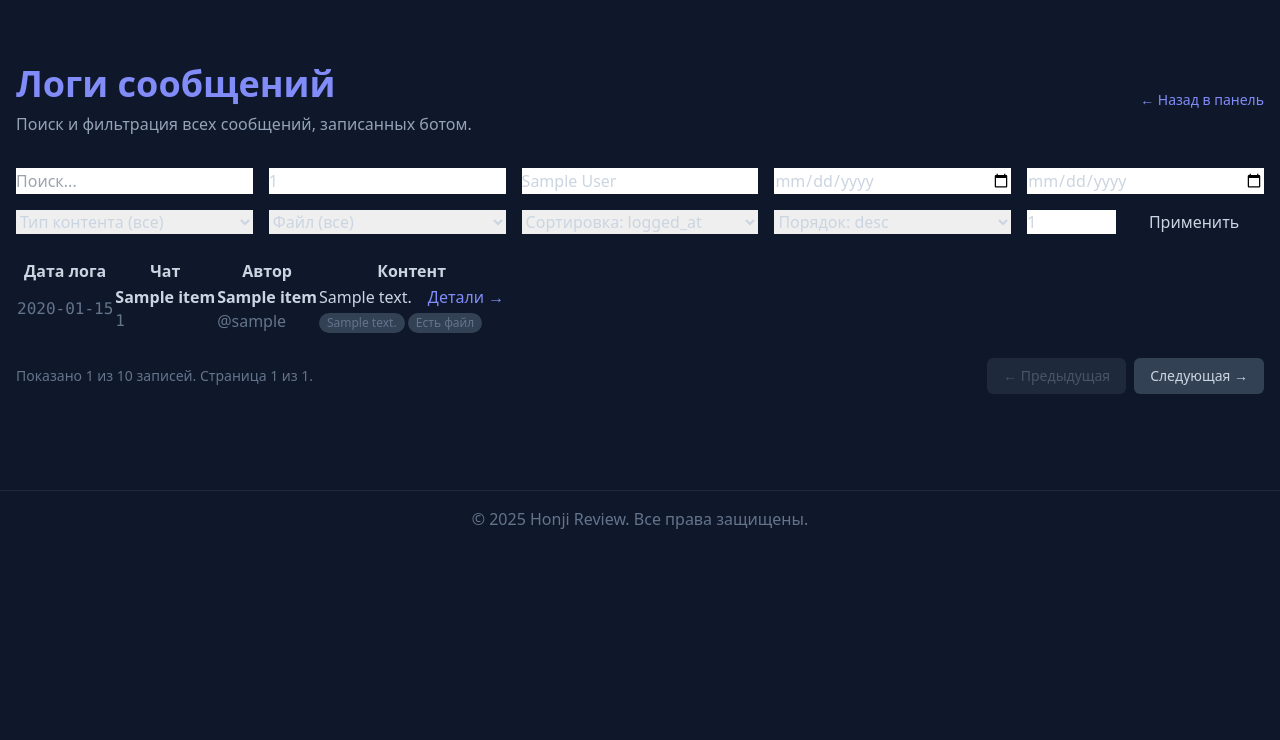
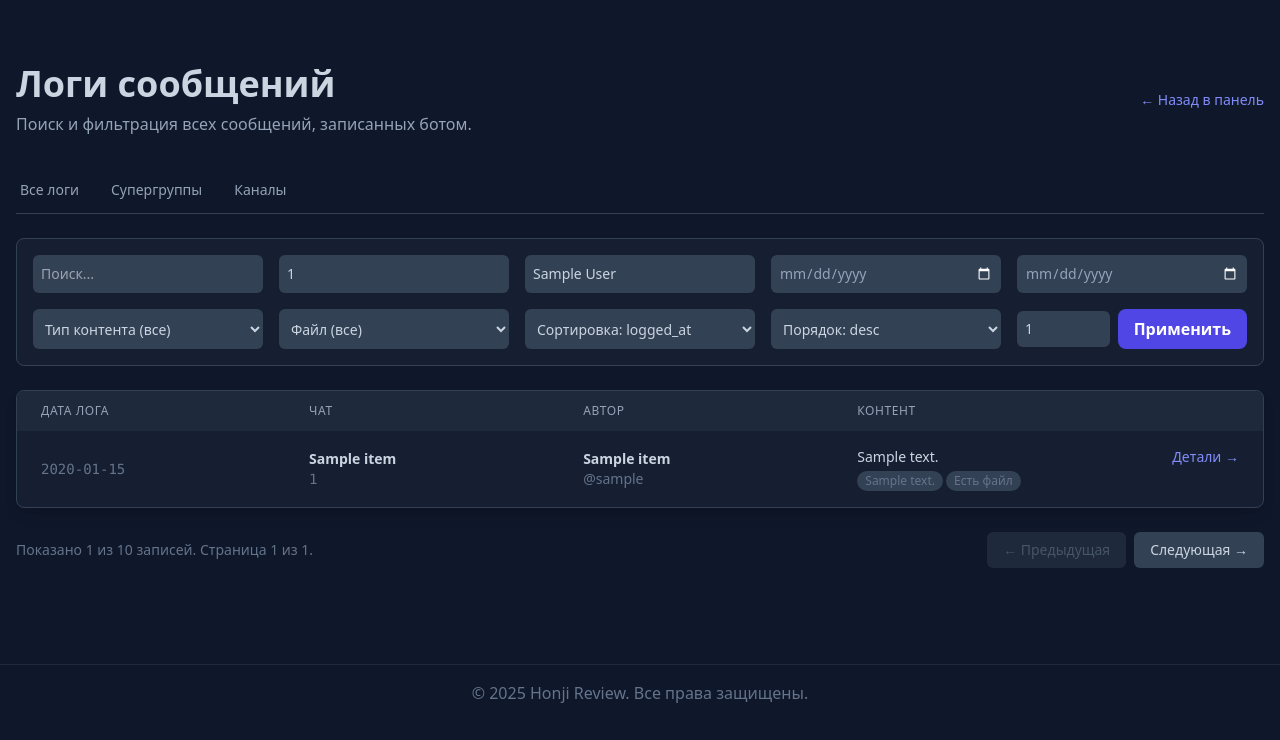
Before and after one commit to honjireview/HJR-Site, a Flask app: template templates/bot_portal/logs.html in a window 1280 px wide. Shown: the part 60-800 px from the top of the page. Run offline with Flask 3, Linux system fonts and the light colour scheme; the template is opened without the code that fills it: most values are stand-ins (such as "Sample title", 1, 10 or a date in 2020); parts of the project's set-up code (start-up, migrations or seed data) failed here and were passed over; some libraries are stand-ins or nearby versions.

Commit message:
add chat type filtering: implement `chat_type` filter in logs routes and templates, refine UI with Tailwind enhancements and pagination improvements

```diff
--- a/templates/bot_portal/logs.html
+++ b/templates/bot_portal/logs.html
@@ -1,10 +1,6 @@
 {% extends "layout.html" %}
 
 {% block title %}Логи сообщений - Панель управления{% endblock %}
-
-{% block head_css %}
-<link rel="stylesheet" href="{{ url_for('static', filename='css/bot_portal.css') }}">
-{% endblock %}
 
 {% block content %}
 <div class="py-12 max-w-7xl mx-auto">
@@ -16,66 +12,93 @@
         <a href="{{ url_for('bot_portal.dashboard') }}" class="text-indigo-400 hover:underline text-sm">&larr; Назад в панель</a>
     </div>
 
-    <div class="card mb-6">
+    <div class="mb-6 border-b border-slate-700">
+        <nav class="flex -mb-px space-x-6">
+            {% set base_args = request.args.to_dict() %}
+            {% set _ = base_args.pop('chat_type', None) %}
+            {% set _ = base_args.pop('page', None) %}
+
+            <a href="{{ url_for('logs.logs_index', **base_args) }}"
+               class="py-3 px-1 border-b-2 font-medium text-sm transition
+                      {% if not active_chat_type %} border-indigo-400 text-indigo-400
+                      {% else %} border-transparent text-slate-400 hover:border-slate-500 hover:text-slate-300 {% endif %}">
+                Все логи
+            </a>
+            <a href="{{ url_for('logs.logs_index', chat_type='supergroup', **base_args) }}"
+               class="py-3 px-1 border-b-2 font-medium text-sm transition
+                      {% if active_chat_type == 'supergroup' %} border-indigo-400 text-indigo-400
+                      {% else %} border-transparent text-slate-400 hover:border-slate-500 hover:text-slate-300 {% endif %}">
+                Супергруппы
+            </a>
+            <a href="{{ url_for('logs.logs_index', chat_type='channel', **base_args) }}"
+               class="py-3 px-1 border-b-2 font-medium text-sm transition
+                      {% if active_chat_type == 'channel' %} border-indigo-400 text-indigo-400
+                      {% else %} border-transparent text-slate-400 hover:border-slate-500 hover:text-slate-300 {% endif %}">
+                Каналы
+            </a>
+        </nav>
+    </div>
+    <div class="bg-slate-800/50 border border-slate-700 rounded-lg p-4 mb-6">
         <form method="get" class="grid grid-cols-1 md:grid-cols-3 lg:grid-cols-5 gap-4">
-            <input type="text" name="q" placeholder="Поиск..." value="{{ filters.get('q','') }}" class="form-input">
-            <input type="text" name="chat_id" placeholder="Chat ID" value="{{ filters.get('chat_id','') }}" class="form-input">
-            <input type="text" name="author_user_id" placeholder="Author ID" value="{{ filters.get('author_user_id','') }}" class="form-input">
-            <input type="date" name="date_from" value="{{ filters.get('date_from','')|string }}" class="form-input">
-            <input type="date" name="date_to" value="{{ filters.get('date_to','')|string }}" class="form-input">
+            <input type="hidden" name="chat_type" value="{{ active_chat_type or '' }}">
+            <input type="text" name="q" placeholder="Поиск..." value="{{ filters.get('q','') }}" class="bg-slate-700 text-sm rounded-md p-2 w-full focus:ring-2 focus:ring-indigo-500 focus:outline-none transition">
+            <input type="text" name="chat_id" placeholder="Chat ID" value="{{ filters.get('chat_id','') }}" class="bg-slate-700 text-sm rounded-md p-2 w-full focus:ring-2 focus:ring-indigo-500 focus:outline-none transition">
+            <input type="text" name="author_user_id" placeholder="Author ID" value="{{ filters.get('author_user_id','') }}" class="bg-slate-700 text-sm rounded-md p-2 w-full focus:ring-2 focus:ring-indigo-500 focus:outline-none transition">
+            <input type="date" name="date_from" value="{{ filters.get('date_from','')|string }}" class="bg-slate-700 text-sm rounded-md p-2 w-full focus:ring-2 focus:ring-indigo-500 focus:outline-none transition text-slate-400" style="color-scheme: dark;">
+            <input type="date" name="date_to" value="{{ filters.get('date_to','')|string }}" class="bg-slate-700 text-sm rounded-md p-2 w-full focus:ring-2 focus:ring-indigo-500 focus:outline-none transition text-slate-400" style="color-scheme: dark;">
 
-            <select name="content_type" class="form-select">
+            <select name="content_type" class="bg-slate-700 text-sm rounded-md p-2 w-full focus:ring-2 focus:ring-indigo-500 focus:outline-none transition">
                 <option value="">Тип контента (все)</option>
                 {% for ct in ['text','photo','document','audio','video','voice','sticker','other'] %}
                 <option value="{{ ct }}" {% if filters.get('content_type')==ct %}selected{% endif %}>{{ ct }}</option>
                 {% endfor %}
             </select>
-            <select name="has_file" class="form-select">
+            <select name="has_file" class="bg-slate-700 text-sm rounded-md p-2 w-full focus:ring-2 focus:ring-indigo-500 focus:outline-none transition">
                 <option value="">Файл (все)</option>
                 <option value="true" {% if filters.get('has_file') is sameas true %}selected{% endif %}>Есть</option>
                 <option value="false" {% if filters.get('has_file') is sameas false %}selected{% endif %}>Нет</option>
             </select>
-            <select name="sort_by" class="form-select">
+            <select name="sort_by" class="bg-slate-700 text-sm rounded-md p-2 w-full focus:ring-2 focus:ring-indigo-500 focus:outline-none transition">
                 {% for col in ['logged_at','created_at','message_id','chat_id','author_user_id','content_type'] %}
                 <option value="{{ col }}" {% if sort_by==col %}selected{% endif %}>Сортировка: {{ col }}</option>
                 {% endfor %}
             </select>
-            <select name="order" class="form-select">
+            <select name="order" class="bg-slate-700 text-sm rounded-md p-2 w-full focus:ring-2 focus:ring-indigo-500 focus:outline-none transition">
                 {% for o in ['desc','asc'] %}
                 <option value="{{ o }}" {% if order==o %}selected{% endif %}>Порядок: {{ o }}</option>
                 {% endfor %}
             </select>
 
             <div class="flex items-center gap-2">
-                <input type="number" min="1" max="200" name="per_page" value="{{ per_page }}" class="form-input">
-                <button type="submit" class="btn w-full">Применить</button>
+                <input type="number" min="1" max="200" name="per_page" value="{{ per_page }}" class="bg-slate-700 text-sm rounded-md p-2 w-full focus:ring-2 focus:ring-indigo-500 focus:outline-none transition">
+                <button type="submit" class="w-full bg-indigo-600 text-white font-semibold py-2 px-4 rounded-lg hover:bg-indigo-500 transition">Применить</button>
             </div>
         </form>
     </div>
 
-    <div class="table-wrapper">
-        <table class="data-table">
-            <thead>
+    <div class="bg-slate-800/50 border border-slate-700 rounded-lg shadow-lg overflow-x-auto">
+        <table class="min-w-full">
+            <thead class="bg-slate-800">
             <tr>
-                <th>Дата лога</th>
-                <th>Чат</th>
-                <th>Автор</th>
-                <th>Контент</th>
+                <th class="px-6 py-3 text-left text-xs font-medium text-slate-400 uppercase tracking-wider">Дата лога</th>
+                <th class="px-6 py-3 text-left text-xs font-medium text-slate-400 uppercase tracking-wider">Чат</th>
+                <th class="px-6 py-3 text-left text-xs font-medium text-slate-400 uppercase tracking-wider">Автор</th>
+                <th class="px-6 py-3 text-left text-xs font-medium text-slate-400 uppercase tracking-wider">Контент</th>
             </tr>
             </thead>
-            <tbody>
+            <tbody class="divide-y divide-slate-700">
             {% for item in items %}
-            <tr>
-                <td class="text-slate-500 font-mono">{{ item.logged_at.strftime('%Y-%m-%d %H:%M:%S') }}</td>
-                <td>
+            <tr class="hover:bg-slate-800 transition">
+                <td class="px-6 py-4 whitespace-nowrap text-sm text-slate-500 font-mono">{{ item.logged_at.strftime('%Y-%m-%d %H:%M:%S') }}</td>
+                <td class="px-6 py-4 whitespace-nowrap text-sm">
                     <div class="font-semibold text-slate-300">{{ item.chat_title or 'N/A' }}</div>
                     <div class="text-slate-500 font-mono">{{ item.chat_id }}</div>
                 </td>
-                <td>
+                <td class="px-6 py-4 whitespace-nowrap text-sm">
                     <div class="font-semibold text-slate-300">{{ item.author_first_name or 'N/A' }}</div>
                     <div class="text-slate-500">@{{ item.author_username or 'no_username' }}</div>
                 </td>
-                <td class="text-slate-300">
+                <td class="px-6 py-4 text-sm text-slate-300">
                     <div class="flex justify-between items-start">
                         <div class="max-w-md truncate" title="{{ item.text }}">{{ item.text or 'Нет текста' }}</div>
                         <a href="{{ url_for('logs.logs_view', internal_id=item.internal_id) }}" class="ml-4 text-indigo-400 hover:underline flex-shrink-0">Детали &rarr;</a>
```
Also changed, not shown: bot_portal/logs_routes.py (+22 -15 lines), templates/bot_portal/logs_view.html (+32 -16 lines).
